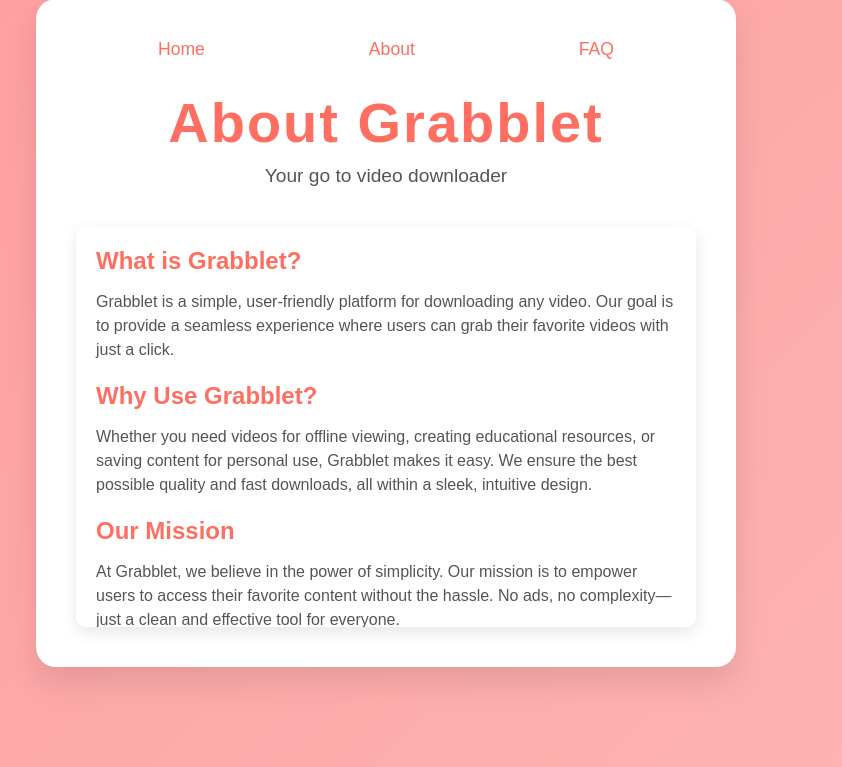
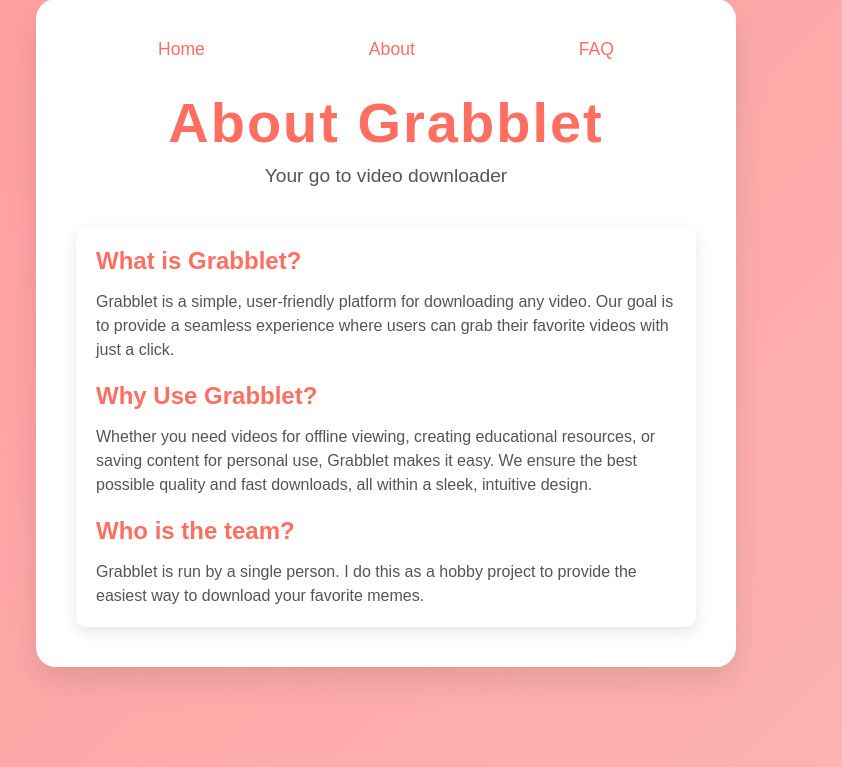
Before and after one commit to chnlr/grabblet, a Flask app: page /about in a window 1280 px wide. Shown: the part 152-919 px from the top of the page, without its empty margins (254-1096 px from the left). Run offline with Flask 3, Linux system fonts and the light colour scheme.

Commit message:
updating

```diff
--- a/templates/about.html
+++ b/templates/about.html
@@ -34,14 +34,9 @@
                     Whether you need videos for offline viewing, creating educational resources, or saving content for personal use, Grabblet makes it easy. We ensure the best possible quality and fast downloads, all within a sleek, intuitive design.
                 </p>
 
-                <h2>Our Mission</h2>
+                <h2>Who is the team?</h2>
                 <p>
-                    At Grabblet, we believe in the power of simplicity. Our mission is to empower users to access their favorite content without the hassle. No ads, no complexity—just a clean and effective tool for everyone.
-                </p>
-
-                <h2>Meet the Team</h2>
-                <p>
-                    Grabblet is developed by a small, passionate team of tech enthusiasts who believe in open access to content. We're constantly working on improving the platform to meet the needs of our users.
+                    Grabblet is run by a single person. I do this as a hobby project to provide the easiest way to download your favorite memes.
                 </p>
             </section>
         </main>
--- a/templates/index.html
+++ b/templates/index.html
@@ -14,8 +14,8 @@
     <meta name="theme-color" content="#ffffff">
     <!-- Twitter Card Meta Tags -->
     <meta name="twitter:card" content="summary_large_image">
-    <meta name="twitter:title" content="Grabblet - Download Videos Easily">
-    <meta name="twitter:description" content="Grabblet lets you download videos from various platforms with ease.">
+    <meta name="twitter:title" content="Grabblet - Download Twitter and Tiktok Videos Easily">
+    <meta name="twitter:description" content="Grabblet lets you download videos with ease.">
     <meta name="twitter:image" content="{{ url_for('static', filename='icons/twitterimage.png') }}">
     <meta name="twitter:site" content="@grabbletcom">
 </head>
```
Also changed, not shown: templates/faq.html (+5 -8 lines).
